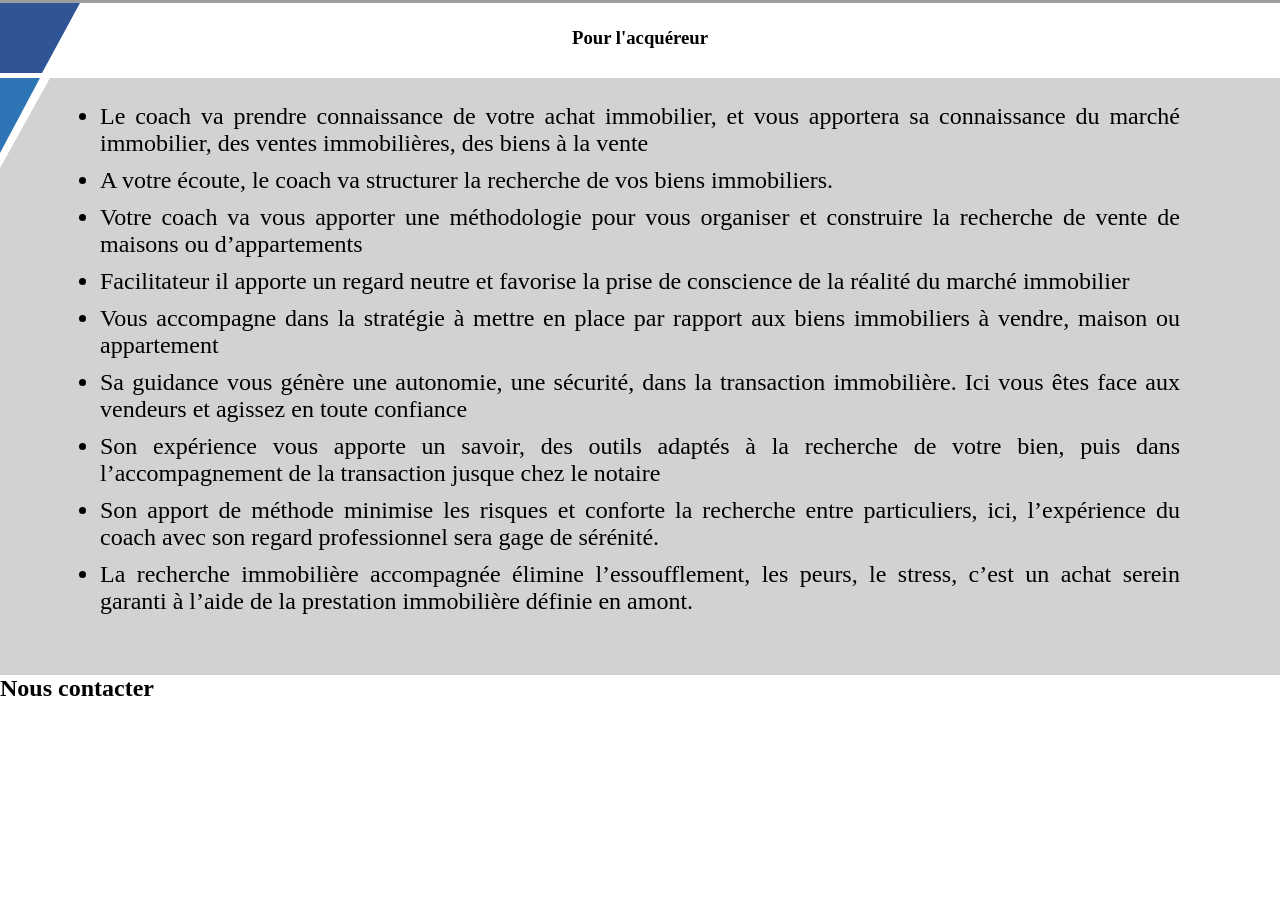
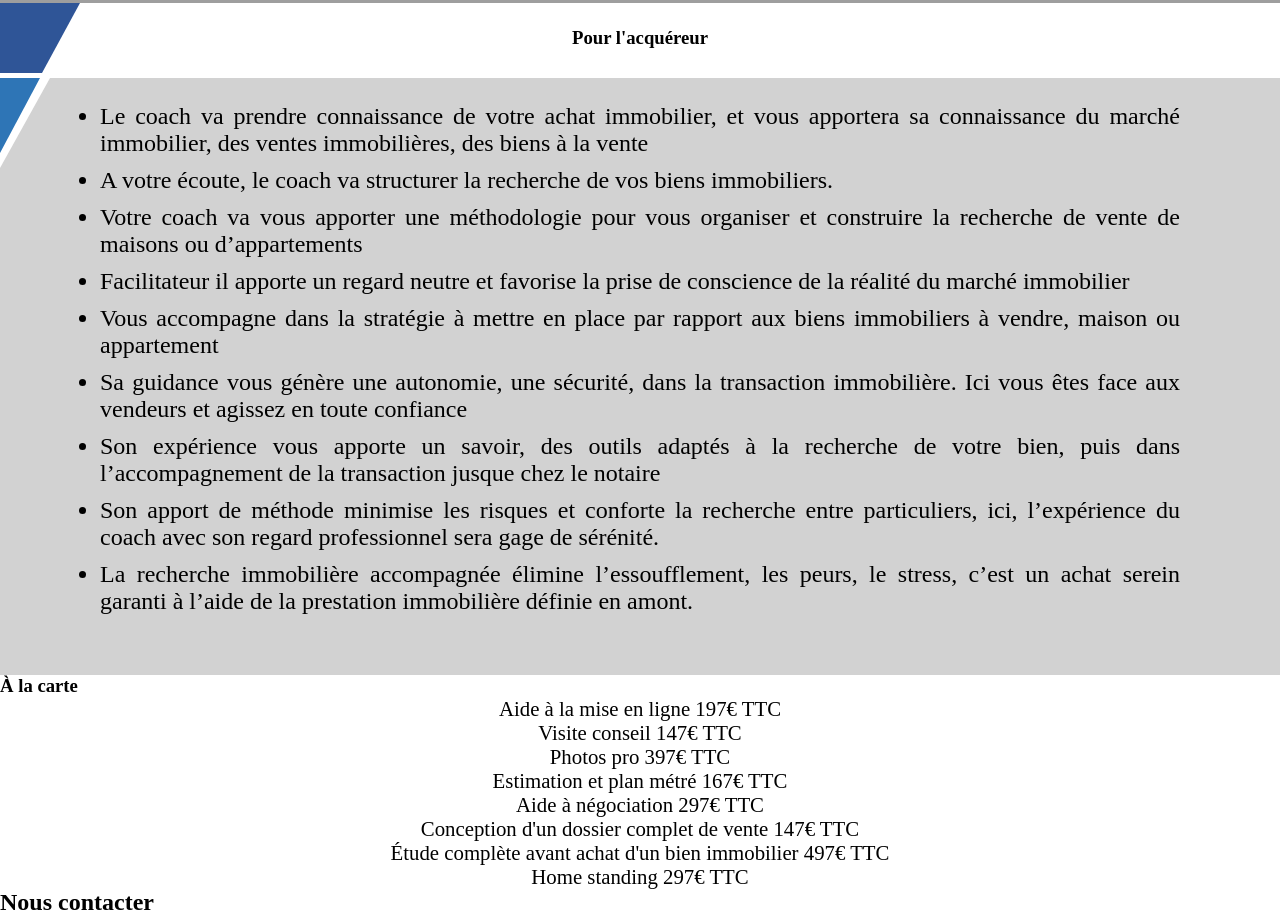
Before and after one commit to Gontran-de-Kermadec/projectimmo, a plain HTML site: page index.html in a window 1280 px wide. Shown: the part 2111-3027 px from the top of the page. Before the commit the page ends 2813 px from the top, so only its background shows below. Drawn offline with Linux system fonts and the light colour scheme; grey boxes are pictures that could not be loaded.

Commit message:
creation section service

```diff
--- a/assets/scss/_main.scss
+++ b/assets/scss/_main.scss
@@ -92,3 +92,11 @@ h1 {
         }
     }
 }
+//partie service a la carte
+.byone {
+    text-align: center;
+    font-size: 1.3rem;
+    p {
+        display: inline;
+    }
+}
--- a/index.html
+++ b/index.html
@@ -78,6 +78,43 @@
                 </div>
             </article>
         </section>
+        <section class="service">
+            <div class="service_byone">
+                <h3>À la carte</h3>
+                <div class="byone">
+                    <p>Aide à la mise en ligne</p>
+                    <p>197€ TTC</p>
+                </div>
+                <div class="byone">
+                    <p>Visite conseil</p>
+                    <p>147€ TTC</p>
+                </div>
+                <div class="byone">
+                    <p>Photos pro</p>
+                    <p>397€ TTC</p>
+                </div>
+                <div class="byone">
+                    <p>Estimation et plan métré</p>
+                    <p>167€ TTC</p>
+                </div>
+                <div class="byone">
+                    <p>Aide à négociation</p>
+                    <p>297€ TTC</p>
+                </div>
+                <div class="byone">
+                    <p>Conception d'un dossier complet de vente</p>
+                    <p>147€ TTC</p>
+                </div>
+                <div class="byone">
+                    <p>Étude complète avant achat d'un bien immobilier</p>
+                    <p>497€ TTC</p>
+                </div>
+                <div class="byone">
+                    <p>Home standing</p>
+                    <p>297€ TTC</p>
+                </div>
+            </div>
+        </section>
     </main>
     <footer>
         <h2>Nous contacter</h2>
```
Also changed, not shown: style.css, 1 other file.
